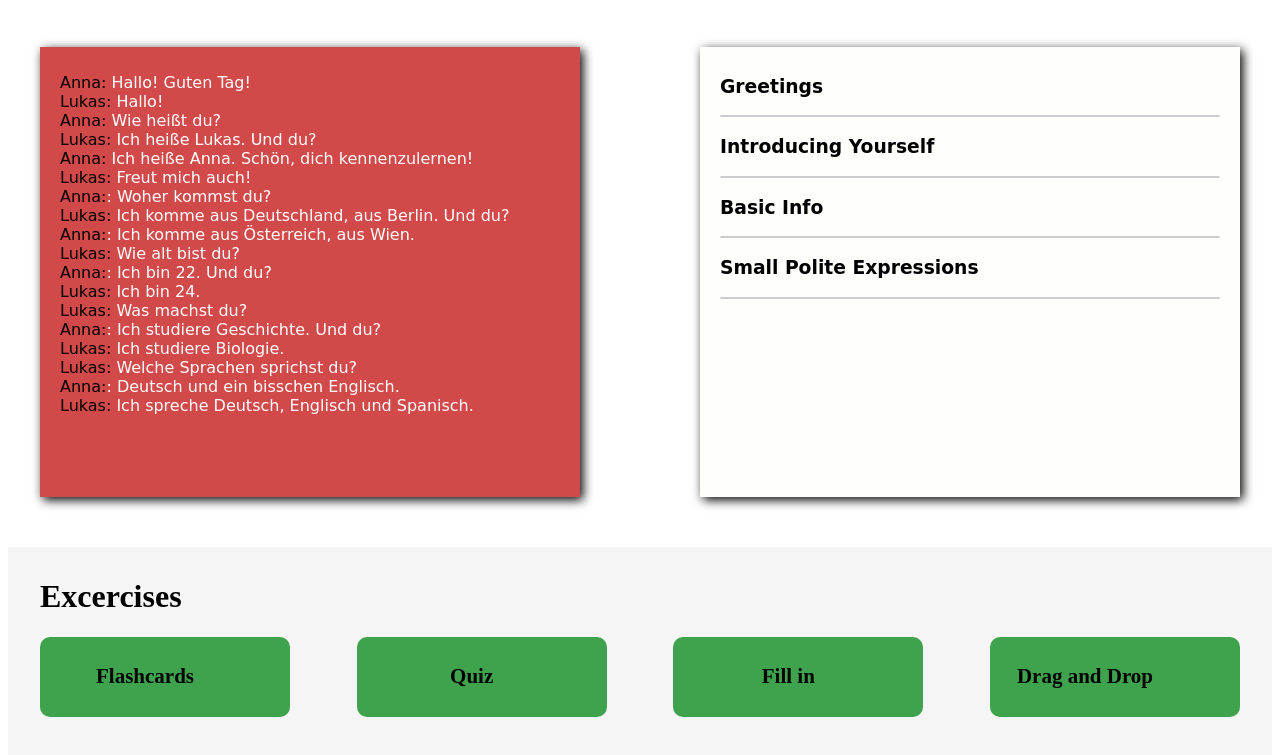
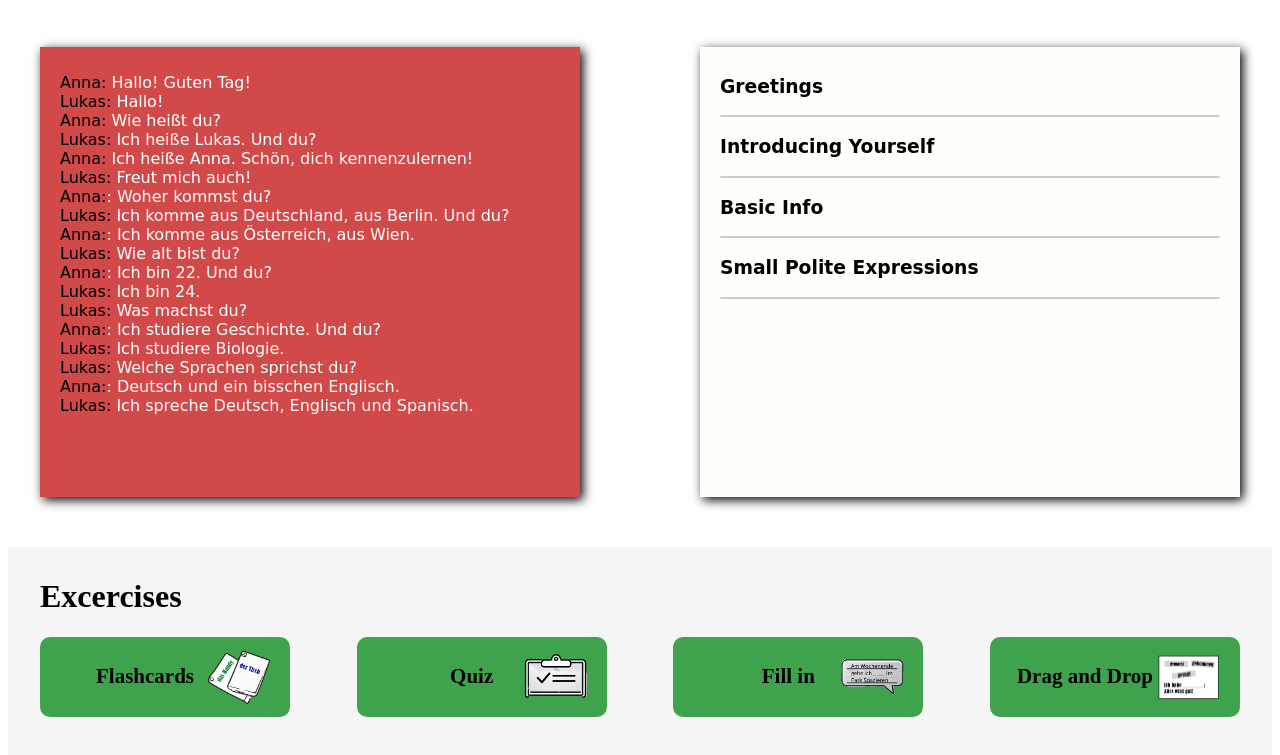
Before and after one commit to guramijajanidze/maiko_german2, a plain HTML site: page unit1.1.html in a window 1280 px wide. Shown: the part 123-878 px from the top of the page. Drawn offline with Linux system fonts and the light colour scheme; the site is published under a folder, as on GitHub Pages, so addresses that start at the root find nothing.

Commit message:
Add icons in Unit 1

```diff
--- a/style.css
+++ b/style.css
@@ -329,15 +329,15 @@ span {
 
 
 #unit_excercisetable_row1_box1 {
-    background-image: url(/iconexcercise1.png);
+    background-image: url(iconexcercise1.png);
 }
 
 #unit_excercisetable_row1_box2 {
-    background-image: url(/iconexcercise2.png);
+    background-image: url(iconexcercise2.png);
 }
 
 #unit_excercisetable_row1_box3 {
-    background-image: url(/iconexcercise3.webp);
+    background-image: url(iconexcercise3.webp);
 
 }
 
@@ -351,7 +351,7 @@ span {
 }
 
 #unit_excercisetable_row1_box4 {
-    background-image: url(/iconexcercise4.png);
+    background-image: url(iconexcercise4.png);
 }
 
 
```
